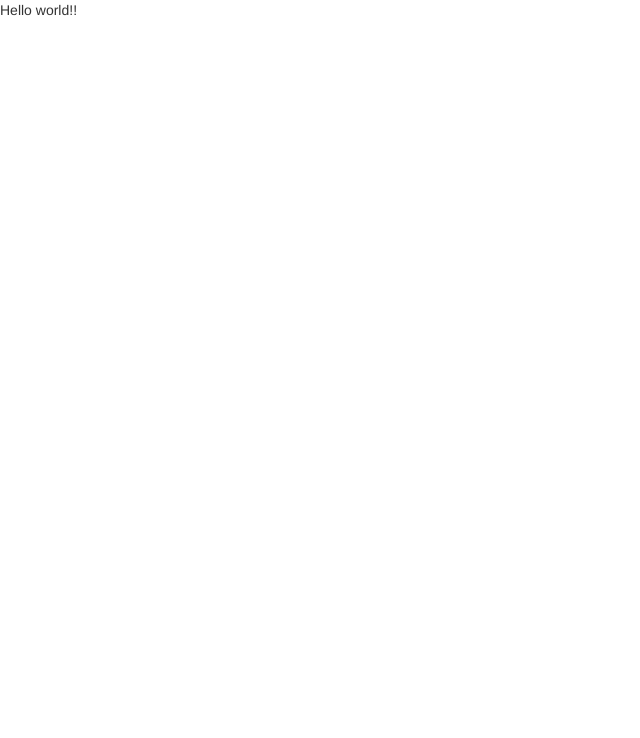
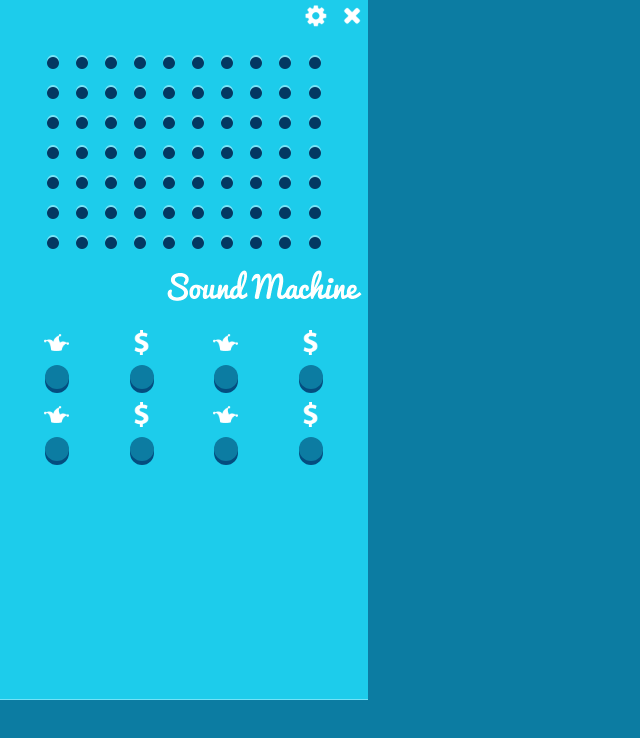
Before and after one commit to jay-medina/learn-electron, an Electron app: page sound-machine/app/index.html in a window 800 px wide. Shown: the whole page, without its empty margins (0-640 px from the left). Drawn offline with nearby package versions, Linux system fonts and the light colour scheme.

Commit message:
creating the view

```diff
--- /dev/null
+++ b/sound-machine/app/css/index.css
@@ -0,0 +1,129 @@
+
+html,
+body {
+    box-sizing: border-box;
+    background: #0C7CA2;
+    height: 725px;
+    overflow: hidden;
+    width: 368px;
+    font-size: 16px;
+    -webkit-app-region: drag;
+    -webkit-user-select: none;
+}
+
+.hidden {
+    visibility: hidden;
+}
+
+#main {
+    background: #1DCCEB;
+    border-bottom: 1px solid #73E2F7;
+    height: 700px;
+}
+
+.sound-machine--menu-bar {
+    text-align: right;
+    margin-bottom: 1rem;
+}
+
+.sound-machine--settings,
+.sound-machine--close {
+    cursor: pointer;
+    display: inline-block;
+    height: 32px;
+    text-indent: -10000px;
+    top: 6px;
+    width: 32px;
+    z-index: 1;
+}
+
+.sound-machine--settings {
+    background: transparent url('../img/settings.png') no-repeat 4px 4px;
+    background-size: 24px 24px;
+    right: 38px;
+}
+
+.sound-machine--close {
+    background: transparent url('../img/close.png') no-repeat 4px 4px;
+    background-size: 24px 24px;
+    right: 6px;
+}
+
+
+.sound-machine--speaker {
+    margin-bottom: 1rem;
+    text-align: center;
+}
+
+.sound-machine--speaker-img {
+    height: 194px;
+    width: 274px;
+}
+
+.sound-machine--logo {
+    color: #fff;
+    padding-right: 6px;
+    padding-top: 5px;
+    text-align: right;
+    text-indent: -10000px;
+    margin-bottom: 4rem;
+}
+
+.sound-machine--logo-img {
+    height: 31px;
+    width: 195px;
+}
+
+.sound-machine--buttons {
+    text-align: center;
+    margin-bottom: 3rem;
+}
+
+.button-sound {
+    background-color: #0C7CA2;
+    border-radius: 12px;
+    height: 24px;
+    width: 24px;
+    cursor: pointer;
+    display: inline-block;
+    box-shadow: 0 4px 0 #044D7F;
+    -webkit-app-region: no-drag;
+}
+
+.button-sound:hover {
+    box-shadow: 0 2px 0 #044D7F;
+    top: 2px;
+}
+
+.button-sound:hover > span {
+    top: -42px;
+}
+
+.button-sound:active {
+    box-shadow: 0 0 0 #044D7F;
+    top: 5px;
+}
+
+.button-sound:active > span {
+    top: -45px;
+}
+
+.button-icon {
+    background-size: 25px 25px;
+    background-repeat: no-repeat;
+    display: inline-block;
+    height: 50px;
+    left: 29px;
+    position: absolute;
+    top: -35px;
+    width: 30px;
+    -webkit-app-region: no-drag;
+}
+
+.button-icon--ba-dum {
+    background-image: url("../img/icons/ba-dum-tsss.png")
+}
+
+.button-icon--money {
+    background-image: url("../img/icons/money.png")
+}
--- a/sound-machine/app/index.html
+++ b/sound-machine/app/index.html
@@ -1,11 +1,79 @@
 <!DOCTYPE>
-<html>
+<html lang="en">
 <head>
     <meta charset="UTF-8">
     <title>Hello world</title>
     <link href="https://maxcdn.bootstrapcdn.com/bootstrap/3.3.7/css/bootstrap.min.css" rel="stylesheet" >
+    <link rel="stylesheet" href="./css/index.css">
 </head>
 <body>
-    Hello world!!
+    <div id="main" class="container-fluid">
+        <div class="row sound-machine--menu-bar">
+            <span class="sound-machine--settings"><span class="hidden">Settings</span></span>
+            <span class="sound-machine--close"><span class="hidden">Close</span></span>
+        </div>
+        <div class="row">
+            <div class="col-xs-12 sound-machine--speaker">
+                <img src="./img/speaker.png" class="sound-machine--speaker-img"/>
+            </div>
+        </div>
+
+        <div class="row">
+            <div class="col-xs-offset-4 col-xs-8 sound-machine--logo">
+                <img src="./img/logo.png" class="sound-machine--logo-img" />
+            </div>
+        </div>
+
+        <div class="row sound-machine--buttons">
+            <div class="col-xs-12">
+                <div class="col-xs-3">
+                    <div class="button-sound" data-sound="ba-dum-tsss">
+                        <span class="button-icon button-icon--ba-dum"></span>
+                    </div>
+                </div>
+                <div class="col-xs-3">
+                    <div class="button-sound" data-sound="money">
+                        <span class="button-icon button-icon--money"></span>
+                    </div>
+                </div>
+                <div class="col-xs-3">
+                    <div class="button-sound" data-sound="ba-dum-tsss">
+                        <span class="button-icon  button-icon--ba-dum"></span>
+                    </div>
+                </div>
+                <div class="col-xs-3">
+                    <div class="button-sound" data-sound="money">
+                        <span class="button-icon button-icon--money"></span>
+                    </div>
+                </div>
+            </div>
+        </div>
+
+         <div class="row sound-machine--buttons">
+            <div class="col-xs-12">
+                <div class="col-xs-3">
+                    <div class="button-sound" data-sound="ba-dum-tsss">
+                        <span class="button-icon button-icon--ba-dum"></span>
+                    </div>
+                </div>
+                <div class="col-xs-3">
+                    <div class="button-sound" data-sound="money">
+                        <span class="button-icon button-icon--money"></span>
+                    </div>
+                </div>
+                <div class="col-xs-3">
+                    <div class="button-sound" data-sound="ba-dum-tsss">
+                        <span class="button-icon  button-icon--ba-dum"></span>
+                    </div>
+                </div>
+                <div class="col-xs-3">
+                    <div class="button-sound" data-sound="money">
+                        <span class="button-icon button-icon--money"></span>
+                    </div>
+                </div>
+            </div>
+        </div>
+
+    </div>
 </body>
 </html>
```
